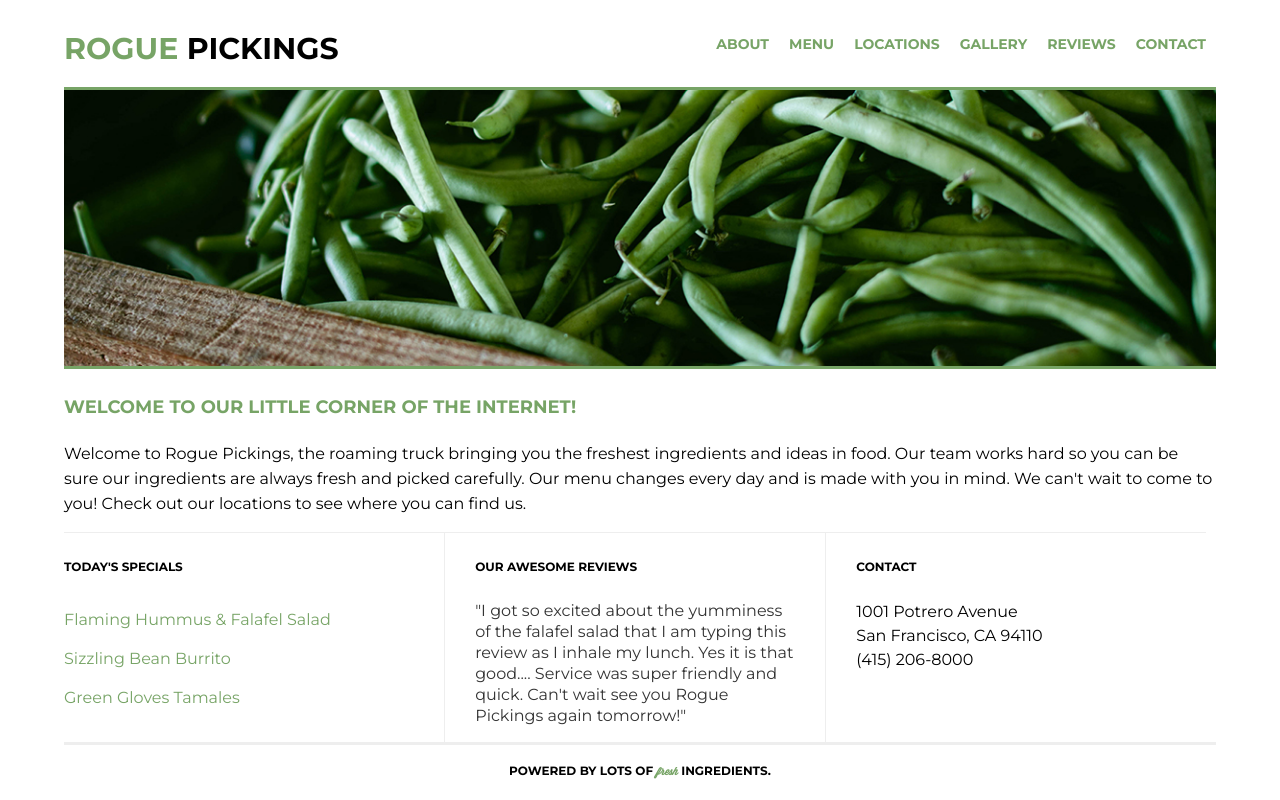
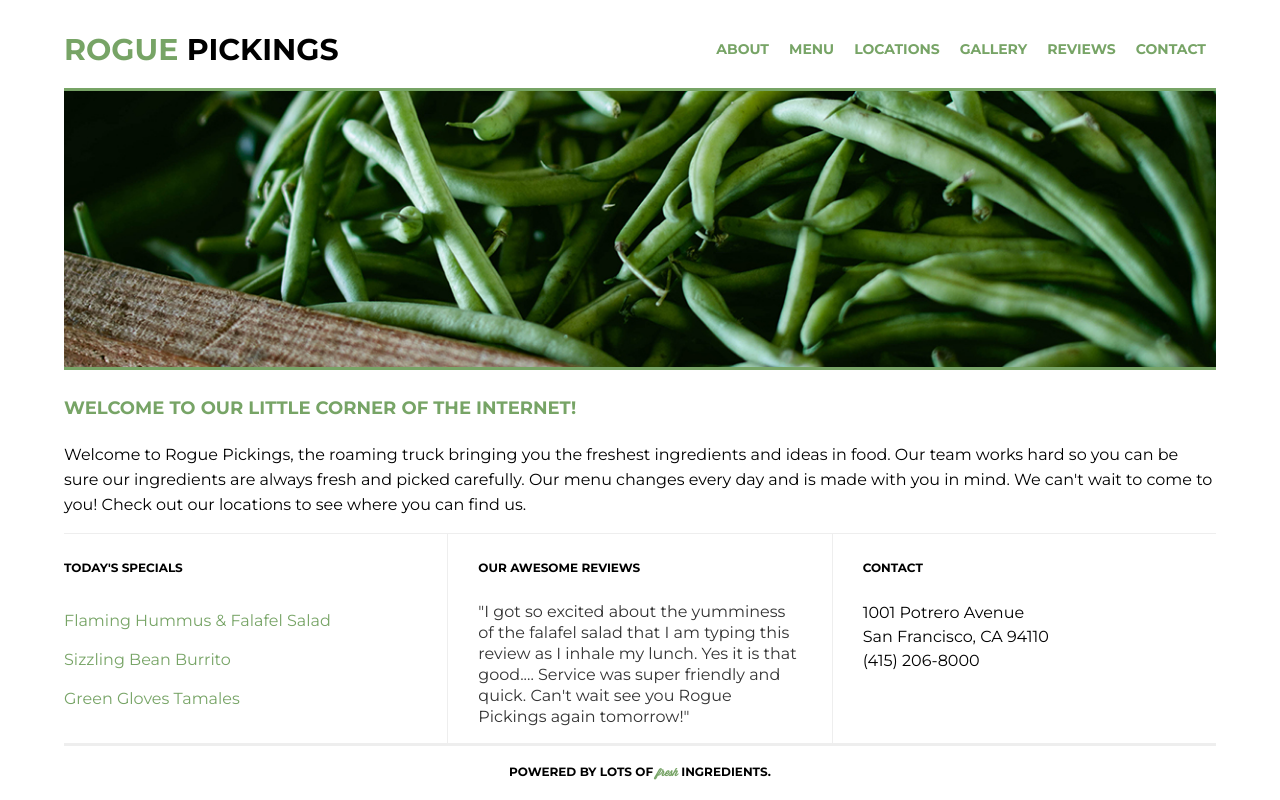
Before and after one commit to EISprague/rogue-pickings-responsive, a plain HTML site: page index.html in a window 1280 px wide. Drawn offline with Linux system fonts and the light colour scheme.

Commit message:
fixed flex properties

```diff
--- a/css/main.css
+++ b/css/main.css
@@ -12,7 +12,7 @@ body {
     font-size: 1em;
 }
 
-body, .container, header, nav ul, top-section, bottom-section, footer {
+body, .container, header, nav ul, .top-section, .bottom-section, footer {
     display: flex;
     justify-content: center;
     align-items: center;
@@ -167,12 +167,15 @@ footer span {
 
 /*----------Screens at 768px-1199px----------*/
 @media all and (min-width: 768px) {
-
+    .bottom-section {
+        justify-content: space-between;
+        align-items: stretch;
+    }
     .section-one,
     .section-two,
     .section-three {
         border-top: 1px solid #eee;
-        width: 33%;
+        flex: 1 1 30%;
 }
     .section-two {
         border-left: 1px solid #eee;
@@ -200,6 +203,9 @@ footer span {
         width: auto;
         border-style: none;
     }
+    header nav {
+        margin-top: 10px;
+    }
     header nav ul {
         flex-flow: row;
     }
```
